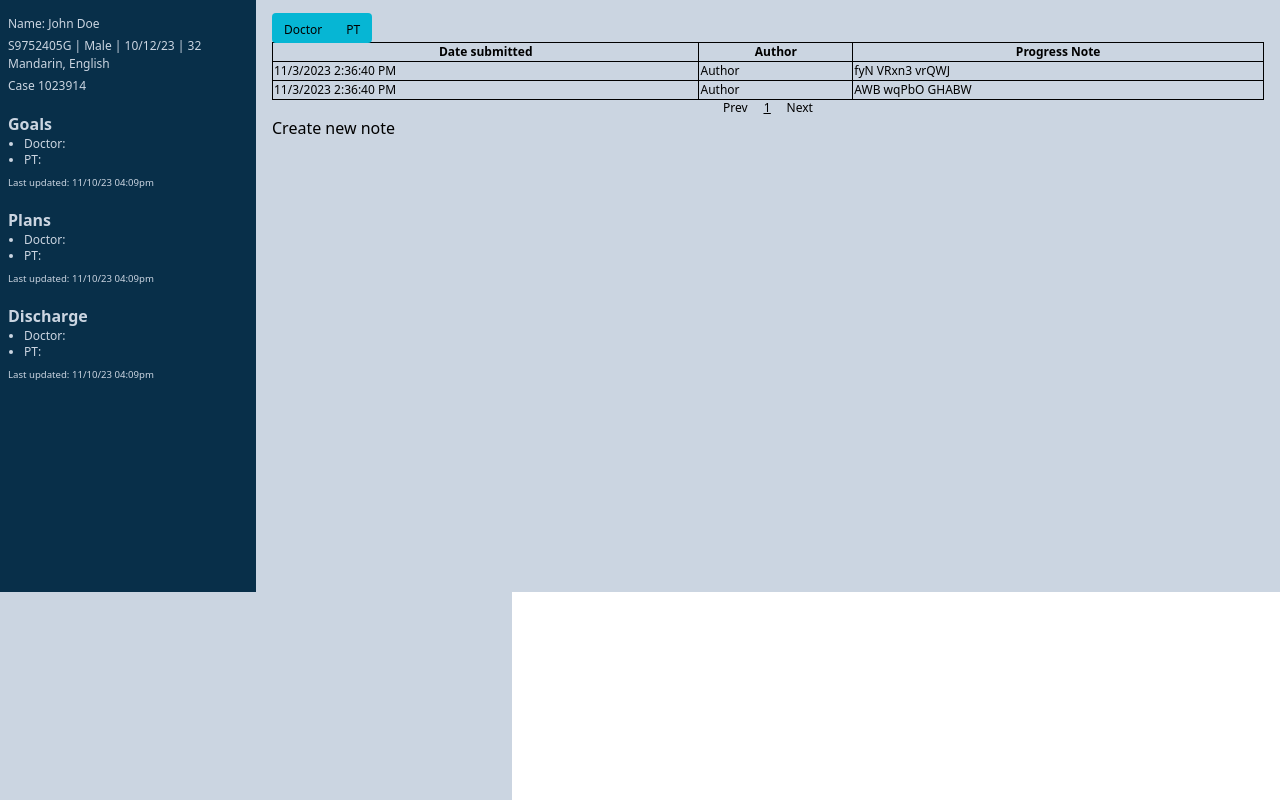
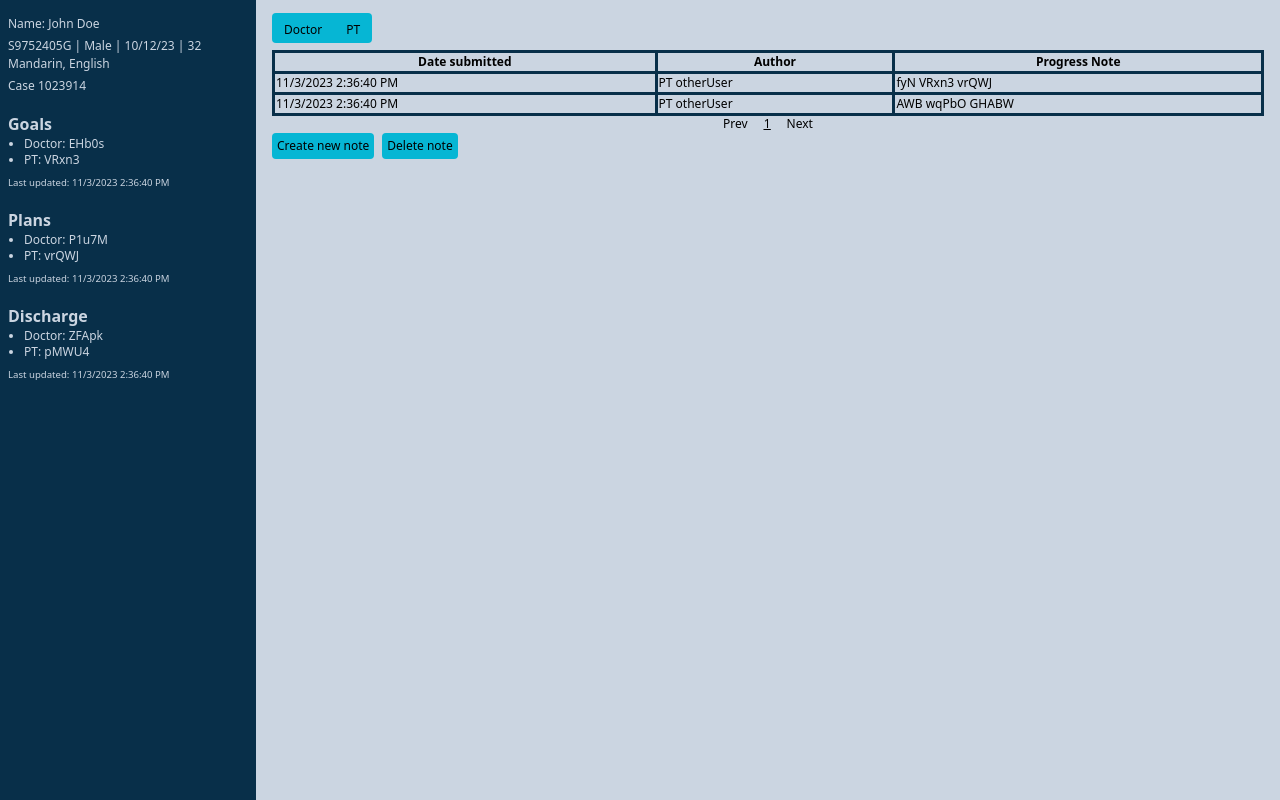
Before and after one commit to limmxc1/emr, a React (Create React App) app: page /pt in a window 1280 px wide. Built offline with nearby package versions, Linux system fonts and the light colour scheme.

Commit message:
1) added 'Delete Note' button, 2) SideBar shows last updated according to latest docNotes, 3) populated initialState of each slice with randomDocsTest, 4) made 'Submit' button automatically hide progressNote

```diff
--- a/package.json
+++ b/package.json
@@ -44,6 +44,8 @@
     ]
   },
   "devDependencies": {
+    "@babel/plugin-proposal-private-property-in-object": "^7.21.11",
+    "@babel/plugin-transform-private-property-in-object": "^7.23.3",
     "autoprefixer": "^10.4.16",
     "postcss": "^8.4.31",
     "prettier": "^3.0.3",
--- a/src/App.js
+++ b/src/App.js
@@ -20,7 +20,7 @@ function App() {
             <Route path="/pt" element={<CurrentView props={"pt"} />}></Route>
           </Routes>
         </div>
-        <div className='bg-slate-300 col-span-2'></div>
+
       </div>
     </Provider>
   );
--- a/src/components/ProgressNote.js
+++ b/src/components/ProgressNote.js
@@ -1,7 +1,7 @@
 import React, { useState } from 'react'
 import { useDispatch } from 'react-redux';
 
-function ProgressNote({slice}) {
+function ProgressNote({slice, setShow}) {
     const d = new Date()
     const dispatch = useDispatch()
 
@@ -16,25 +16,22 @@ function ProgressNote({slice}) {
             [id]: val,
         }))
     }
-
-    function handleSubmit(e) {
-        e.preventDefault()
-        setState(prevState => ({
-            ...prevState,
-            submitDate: d.toLocaleDateString(),
-            submitTime: d.toLocaleTimeString()
-        }))
-        console.log(state)
-        dispatch(slice(state))
-    }
-
+// Adds time and date to local state before dispatching to Redux store
     function addTimeAndDate() {
         setState(prevState => ({
             ...prevState,
             submitDate: d.toLocaleDateString(),
-            submitTime: d.toLocaleTimeString()
+            submitTime: d.toLocaleTimeString(),
+            author: "newUser"
         }))
     }
+
+    function handleSubmit(e) {
+        e.preventDefault()
+        setShow(false)
+        dispatch(slice(state))
+    }
+
 
     const sections = ["progressNote", "goal", "plan"]
 
@@ -82,7 +79,7 @@ function ProgressNote({slice}) {
                     ></input>
                     <label htmlFor="dischargeNo" className='text-xs pl-1'>No</label>
                 </div>
-                <button className='block border bg-sky-950 text-slate-300 p-1 rounded text-xs mt-2' onMouseDown={addTimeAndDate} onClick={handleSubmit}>Submit</button>
+                <button className='block border bg-sky-950 text-slate-300 p-1 rounded text-xs mt-2' onMouseUp={addTimeAndDate} onClick={handleSubmit}>Submit</button>
         </div>
     )
 }
--- a/src/components/SidebarInfo.js
+++ b/src/components/SidebarInfo.js
@@ -14,9 +14,9 @@ function SidebarInfo() {
     function updateMedicalInfo() {
         professionsInTeam.map(profession => {
             const arrLength = state[profession.abbrev][`${profession.abbrev}Notes`].length-1
-            medicalInfo.goals.push(profession.header + ': ' + state[profession.abbrev][`${profession.abbrev}Notes`][arrLength].goal)
-            medicalInfo.plans.push(profession.header + ': ' + state[profession.abbrev][`${profession.abbrev}Notes`][arrLength].plan)
-            medicalInfo.discharge.push(profession.header + ': ' + state[profession.abbrev][`${profession.abbrev}Notes`][arrLength].discharge)
+            medicalInfo.goals.push(profession.header + ': ' + state[profession.abbrev][`${profession.abbrev}Notes`][0].goal)
+            medicalInfo.plans.push(profession.header + ': ' + state[profession.abbrev][`${profession.abbrev}Notes`][0].plan)
+            medicalInfo.discharge.push(profession.header + ': ' + state[profession.abbrev][`${profession.abbrev}Notes`][0].discharge)
         })
     }
     updateMedicalInfo()
@@ -34,7 +34,7 @@ function SidebarInfo() {
                         })}
                     </ol>
                     <div className='inline text-slate-300 text-[0.6rem] justify-end pr-3'>
-                        Last updated: 11/10/23 04:09pm
+                        Last updated: {state.doc.docNotes[0].submitDate + " " + state.doc.docNotes[0].submitTime}
                     </div>
                 </div>
             )
--- a/src/components/Table.js
+++ b/src/components/Table.js
@@ -1,17 +1,16 @@
 import React, { useState } from 'react'
-// import { useSelector } from 'react-redux'
-import randomDocsTest from '../constants/randomDocs'
+import { useSelector } from 'react-redux'
+import randomDocsTest from '../constants/randomDocsTest'
 
 
 function Table({props}) {
-    //const state = useSelector(state => state)
-    //const allDocs = state.doc.docNotes
+    const state = useSelector(state => state[props][`${props}Notes`])
     const [currentPage, setCurrentPage] = useState(1)
     const recordsPerPage = 10
     const lastIndex = currentPage * recordsPerPage
     const firstIndex = lastIndex - recordsPerPage
-    const records = randomDocsTest[props].slice(firstIndex, lastIndex)
-    const npage = Math.ceil(randomDocsTest[props].length / recordsPerPage)
+    const records = state.slice(firstIndex, lastIndex)
+    const npage = Math.ceil(state.length / recordsPerPage)
     const numbers = [...Array(npage + 1).keys()].slice(1)
 
     function nextPage() {
@@ -32,18 +31,18 @@ function Table({props}) {
     const headers = ["Date submitted", "Author", "Progress Note"]
 
     return (
-        <div className='text-xs'>
-            <table className='border border-black w-full'>
-                <thead className='border border-black'>
-                    {headers.map(header => <th className='border border-black'>{header}</th>)}
+        <div className='text-xs pt-2'>
+            <table className='border w-full'>
+                <thead>
+                    {headers.map(header => <th className='border border-sky-950 border-[3px]'>{header}</th>)}
                 </thead>
                 <tbody>
                     {records.map((note, index) => {
                         return (
-                            <tr key={index} className='cursor-pointer' onClick={() => console.log("hello")}>
-                                <td className='border border-black'>{note.submitTime + ' ' + note.submitDate}</td>
-                                <td className='border border-black'>{note.author}</td>
-                                <td className='border border-black'>{note.progressNote + "\n" + note.goal + "\n" + note.plan}</td>
+                            <tr key={index} className='cursor-pointer border-sky-950 border-[3px]' onClick={() => console.log("hello")}>
+                                <td className='border-sky-950 border-[3px]'>{note.submitDate + ' ' + note.submitTime}</td>
+                                <td className='border-sky-950 border-[3px]'>{note.author}</td>
+                                <td className='border-sky-950 border-[3px]'>{note.progressNote + "\n" + note.goal + "\n" + note.plan}</td>
                             </tr>
                         )
                     })}
@@ -52,7 +51,7 @@ function Table({props}) {
             <nav className="flex justify-center">
                 <ul className='flex'>
                     <li className='px-2'>
-                        <a href='#' onClick={prevPage}>Prev</a>
+                        <button onClick={prevPage}>Prev</button>
                     </li>
                     {numbers.map((n, index) => {
                         return (
@@ -62,7 +61,7 @@ function Table({props}) {
                         )
                     })}
                     <li className='px-2'>
-                        <a href='#' onClick={nextPage}>Next</a>
+                        <button onClick={nextPage}>Next</button>
                     </li>
                 </ul>
             </nav>
--- a/src/constants/randomDocs.js
+++ b/src/constants/randomDocsTest.js
@@ -21,9 +21,9 @@ for (let i = 0; i < 12; i++) {
         goal: generateString(5),
         plan: generateString(5),
         discharge: generateString(5),
-        author: "Author",
-        submitTime: d.toLocaleDateString(),
-        submitDate: d.toLocaleTimeString()
+        author: "Dr otherUser",
+        submitDate: d.toLocaleDateString(),
+        submitTime: d.toLocaleTimeString(),
     })
   }
 
@@ -34,9 +34,9 @@ for (let i = 0; i < 12; i++) {
         goal: generateString(5),
         plan: generateString(5),
         discharge: generateString(5),
-        author: "Author",
-        submitTime: d.toLocaleDateString(),
-        submitDate: d.toLocaleTimeString()
+        author: "PT otherUser",
+        submitDate: d.toLocaleDateString(),
+        submitTime: d.toLocaleTimeString(),
     })
   }
 
--- a/src/features/CurrentView.js
+++ b/src/features/CurrentView.js
@@ -13,18 +13,21 @@ function CurrentView({props}) {
 
     function showNoteOrNot() {
       if (show) {
-        return <div><ProgressNote slice={whatIsProps()}/></div>
+        return <div><ProgressNote slice={whatIsProps()} setShow={setShow}/></div>
       } else {
         return
       }
     }
-    function handleClick() {
-      setShow(true)
+    function handleClick(e) {
+        const whichButton = e.target.innerText
+        if (whichButton === "Create new note") setShow(true)
+        else if (whichButton === "Delete note") setShow(false)
     }
     return (
         <div>
             <Table props={props}/>
-            <button onClick={handleClick}>Create new note</button>
+            <button onClick={handleClick} className='text-xs border p-1 border-transparent bg-cyan-500 rounded hover:bg-[#FF8787] hover:text-white mr-2'>Create new note</button>
+            <button onClick={handleClick} className='text-xs border p-1 border-transparent bg-cyan-500 rounded hover:bg-[#FF8787] hover:text-white mr-2'>Delete note</button>
             {show && showNoteOrNot()} {/*Whether which slice it updates should depend on the profession of the user. default = doc*/}
         </div>
     )
--- a/src/features/Tabs.js
+++ b/src/features/Tabs.js
@@ -19,10 +19,6 @@ function Tabs() {
                                 hover:border-transparent
                                 hover:rounded
                                 hover:text-white
-                                target:bg-[#FF8787]
-                                target:border-transparent
-                                target:rounded
-                                target:text-white
                             '>
                                 {profession.header}
                             </button>
--- a/src/store/docSlice.js
+++ b/src/store/docSlice.js
@@ -1,11 +1,8 @@
 import { createSlice } from "@reduxjs/toolkit";
+import randomDocsTest from "../constants/randomDocsTest";
 
 const defaultState = {
-    docNotes: [{
-        goal: "",
-        plan: "",
-        discharge: ""
-    }]
+    docNotes: randomDocsTest.doc
 }
 
 const docSlice = createSlice({
@@ -13,7 +10,7 @@ const docSlice = createSlice({
     initialState: defaultState,
     reducers: {
         addDocDoc: (state, action) => {
-            state.docNotes.push(action.payload)
+            state.docNotes.unshift(action.payload)
         },
     }
 })
--- a/src/store/ptSlice.js
+++ b/src/store/ptSlice.js
@@ -1,11 +1,8 @@
 import { createSlice } from "@reduxjs/toolkit";
+import randomDocsTest from "../constants/randomDocsTest";
 
 const defaultState = {
-    ptNotes: [{
-        goal: "",
-        plan: "",
-        discharge: ""
-    }]
+    ptNotes: randomDocsTest.pt
 }
 
 const ptSlice = createSlice({
@@ -13,7 +10,7 @@ const ptSlice = createSlice({
     initialState: defaultState,
     reducers: {
         addPtDoc: (state, action) => {
-            state.ptNotes.push(action.payload)
+            state.ptNotes.unshift(action.payload)
         },
     }
 })
```
Also changed, not shown: 1 other file (tests, documents, lock files or other folders).
